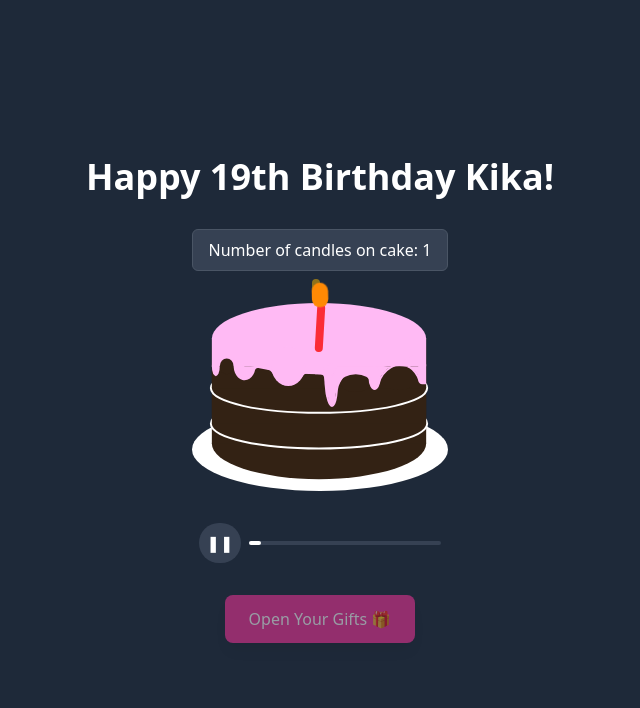
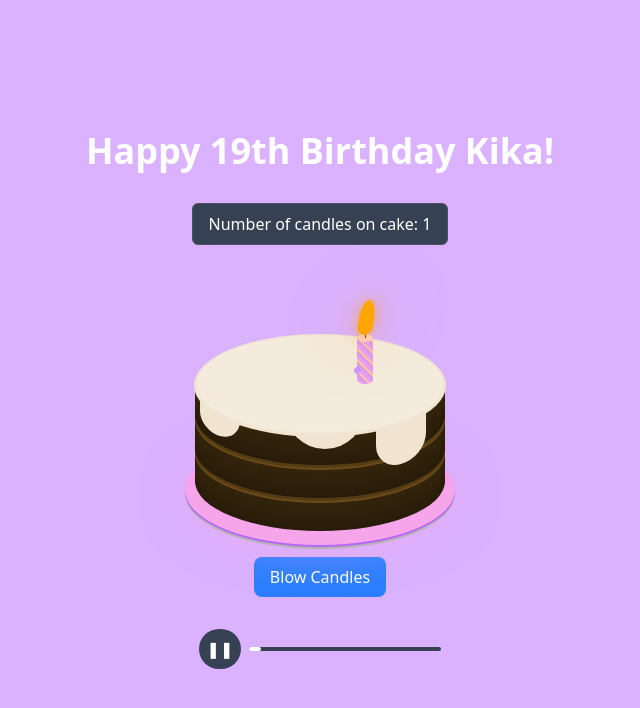
Before and after one commit to AdityaZulkarnaen/BirthdayProject, a React (Vite) app: page / in a window 1280 px wide. Both pictures are taken after a click on the element 640 px from the left and 472 px from the top of the page. Shown: the top 708 px of the page, without its empty margins (320-960 px from the left). Built offline with nearby package versions, Linux system fonts and the light colour scheme.

Commit message:
change cake & candles

```diff
--- a/package.json
+++ b/package.json
@@ -25,6 +25,7 @@
     "eslint-plugin-react-hooks": "^5.1.0",
     "eslint-plugin-react-refresh": "^0.4.19",
     "globals": "^15.15.0",
+    "sass-embedded": "^1.86.3",
     "vite": "^6.2.0"
   }
 }
--- a/src/App.jsx
+++ b/src/App.jsx
@@ -3,6 +3,7 @@ import './App.css';
 import { BrowserRouter as Router, Routes, Route } from 'react-router-dom';
 import CakePage from './components/CakePage';
 import GiftsPage from './components/GiftsPage';
+import MainPage from './components/MainPage';
 
 function App() {
   return (
@@ -10,6 +11,7 @@ function App() {
       <div className="App">
         <Routes>
           <Route path="/" element={<CakePage />} />
+          <Route path="/main" element={<MainPage />} />
           <Route path="/gifts" element={<GiftsPage />} />
         </Routes>
       </div>
--- /dev/null
+++ b/src/components/Cake.jsx
@@ -0,0 +1,21 @@
+import Candle from "./Candle";
+import "./Cake.scss";
+
+const Cake = ({ elementPositions, blowDetected }) => {
+  return (
+    <div className="cake">
+      <div className="plate"></div>
+      <div className="layer layer-bottom"></div>
+      <div className="layer layer-middle"></div>
+      <div className="layer layer-top"></div>
+      <div className="icing"></div>
+      <div className="drip drip1"></div>
+      <div className="drip drip2"></div>
+      <div className="drip drip3"></div>
+
+      <Candle elementPositions={elementPositions} blowDetected={blowDetected} />
+    </div>
+  );
+};
+
+export default Cake;
--- /dev/null
+++ b/src/components/Cake.scss
@@ -0,0 +1,112 @@
+$vanilla: #f0e4d0;
+$chocolate: #553c13;
+
+@mixin foodColoring($color) {
+  background-color: $color;
+  box-shadow: 0 2px 0px lighten($color, 5%), 0 4px 0px darken($color, 8.2%),
+    0 6px 0px darken($color, 8.4%), 0 8px 0px darken($color, 8.6%),
+    0 10px 0px darken($color, 8.8%), 0 12px 0px darken($color, 9%),
+    0 14px 0px darken($color, 9.2%), 0 16px 0px darken($color, 9.4%),
+    0 18px 0px darken($color, 9.6%), 0 20px 0px darken($color, 9.8%),
+    0 22px 0px darken($color, 10%), 0 24px 0px darken($color, 10.2%),
+    0 26px 0px darken($color, 10.4%), 0 28px 0px darken($color, 10.6%),
+    0 30px 0px darken($color, 10.8%);
+}
+
+.cake {
+  position: absolute;
+  width: 250px;
+  height: 200px;
+  top: 50%;
+  left: 50%;
+  margin-top: -70px;
+  margin-left: -125px;
+}
+
+.plate {
+  width: 270px;
+  height: 110px;
+  position: absolute;
+  bottom: -10px;
+  left: -10px;
+  background-color: #f6a5eb;
+  border-radius: 50%;
+  box-shadow: 0 2px 0 darken(#ce97fb, 10%), 0 4px 0 darken(#ccc, 10%),
+    0 5px 40px rgba(#f6a5eb, 0.5);
+}
+
+.cake > * {
+  position: absolute;
+}
+
+.layer {
+  position: absolute;
+  display: block;
+  width: 250px;
+  height: 100px;
+  border-radius: 50%;
+  @include foodColoring($chocolate);
+}
+
+.layer-top {
+  top: 0px;
+}
+.layer-middle {
+  top: 33px;
+}
+.layer-bottom {
+  top: 66px;
+}
+
+.icing {
+  top: -1px;
+  left: -1px;
+  background-color: #f0e4d0;
+  width: 252px;
+  height: 103px;
+  border-radius: 50%;
+  &:before {
+    content: "";
+    position: absolute;
+    top: 4px;
+    right: 5px;
+    bottom: 6px;
+    left: 5px;
+    background-color: lighten($vanilla, 3%);
+    box-shadow: 0 0 4px lighten($vanilla, 5%), 0 0 4px lighten($vanilla, 5%),
+      0 0 4px lighten($vanilla, 5%);
+    border-radius: 50%;
+    z-index: 1;
+  }
+}
+
+.drip {
+  display: block;
+  width: 50px;
+  height: 60px;
+  border-bottom-left-radius: 25px;
+  border-bottom-right-radius: 25px;
+  background-color: $vanilla;
+}
+
+.drip1 {
+  top: 53px;
+  left: 5px;
+  transform: skewY(15deg);
+  height: 48px;
+  width: 40px;
+}
+
+.drip2 {
+  top: 69px;
+  left: 181px;
+  transform: skewY(-15deg);
+}
+
+.drip3 {
+  top: 54px;
+  left: 90px;
+  width: 80px;
+  border-bottom-left-radius: 40px;
+  border-bottom-right-radius: 40px;
+}
--- a/src/components/CakePage.jsx
+++ b/src/components/CakePage.jsx
@@ -1,8 +1,8 @@
-// src/components/CakePage.jsx - Modified with navigation button
+// src/components/CakePage.jsx - Modified to use Cake.jsx component
 import React, { useState, useEffect } from 'react';
 import { useNavigate } from 'react-router-dom';
-import cake from '../assets/cake.svg';
 import { useAudio } from '../hooks/useAudio';
+import Cake from './Cake'; // Import the Cake component
 
 const CakePage = () => {
   // Fixed name - Kika
@@ -10,20 +10,94 @@ const CakePage = () => {
   const [candles, setCandles] = useState(0);
   const [showCandles, setShowCandles] = useState(false);
   const [songPlayedOnce, setSongPlayedOnce] = useState(false);
+  const [blowDetected, setBlowDetected] = useState(false);
   const { playBirthdaySong, stopBirthdaySong, isPlaying } = useAudio();
   const navigate = useNavigate();
+
+  // Calculate positions for candles
+  const [elementPositions, setElementPositions] = useState([]);
+  // Keep track of used angles to avoid overlap
+  const [usedAngles, setUsedAngles] = useState([]);
+
+  // Function to get random number in range
+  const getRandomInRange = (min, max) => {
+    return Math.random() * (max - min) + min;
+  };
+
+  // Function to randomly select from specific y values
+  const getRandomYPosition = () => {
+    const yOptions = [5, 2, -1];
+    const randomIndex = Math.floor(Math.random() * yOptions.length);
+    return yOptions[randomIndex];
+  };
+
+  // Function to generate a position for a new candle with unique angle
+  const generateCandlePosition = () => {
+    // Cake dimensions - now matched to CSS cake dimensions
+    const cakeWidth = 250; // width from Cake.scss
+
+    // Define the region for candle placement on the cake frosting
+    const centerX = cakeWidth / 2;
+    const baseRadius = 70; // Base radius for positioning on the CSS cake
+
+    // Define possible angle sectors (10 sectors around the cake top)
+    const possibleSectors = Array.from({ length: 10 }, (_, i) => i * 36 - 90); // 10 sectors of 36 degrees each
+
+    // Filter out already used sectors
+    const availableSectors = possibleSectors.filter(sector => !usedAngles.includes(sector));
+
+    // If all sectors are used, reset (this shouldn't happen with max 10 candles)
+    const selectedSector = availableSectors.length > 0
+      ? availableSectors[Math.floor(Math.random() * availableSectors.length)]
+      : possibleSectors[Math.floor(Math.random() * possibleSectors.length)];
+
+    // Update used angles
+    setUsedAngles(prev => [...prev, selectedSector]);
+
+    // Add some randomness to the angle (±10 degrees)
+    const randomAngleOffset = getRandomInRange(-10, 10);
+    const angle = selectedSector + randomAngleOffset;
+    const radian = angle * Math.PI / 180;
+
+    // Add some randomness to the radius (±10px)
+    const randomRadiusOffset = getRandomInRange(-10, 10);
+    const radius = baseRadius + randomRadiusOffset;
+
+    // Calculate position with randomized components
+    const x = centerX + radius * Math.cos(radian);
+    const y = getRandomYPosition(); // Random y position from options: 5, 2, -1
+
+    return { x, y };
+  };
+
+  useEffect(() => {
+    // Only generate positions for new candles
+    if (showCandles && elementPositions.length < candles) {
+      const newPositions = [...elementPositions];
+
+      // Add positions only for the new candles
+      for (let i = elementPositions.length; i < candles; i++) {
+        newPositions.push(generateCandlePosition());
+      }
+
+      setElementPositions(newPositions);
+    }
+  }, [candles, showCandles]);
 
   const handleCakeClick = () => {
     if (!showCandles) {
       setShowCandles(true);
-      setCandles(1); // Default to 1 candle when first clicked
+      setCandles(1); // Start with 1 candle
+      setBlowDetected(false);
+      setUsedAngles([]); // Reset used angles when starting fresh
 
       if (!isPlaying) {
         playBirthdaySong();
       }
     } else {
-      // Add one more candle on each subsequent click
-      setCandles(prev => Math.min(prev + 1, 10)); // Max 10 candles
+      // Add one more candle on each subsequent click, up to 10
+      setCandles(prev => Math.min(prev + 1, 10));
+      setBlowDetected(false);
     }
   };
 
@@ -33,6 +107,10 @@ const CakePage = () => {
     } else {
       playBirthdaySong();
     }
+  };
+
+  const handleBlowCandles = () => {
+    setBlowDetected(true);
   };
 
   // Track when song completes playing once
@@ -46,8 +124,12 @@ const CakePage = () => {
     navigate('/gifts');
   };
 
+  const goToMain = () => {
+    navigate('/main');
+  };
+
   return (
-    <div className="min-h-screen bg-gray-800 flex flex-col items-center justify-center text-white">
+    <div className="min-h-screen bg-purple-300 flex flex-col items-center justify-center text-white">
       <div className="text-4xl w-10/12 font-bold mb-8 text-center">
         Happy 19th Birthday {name}!
       </div>
@@ -59,36 +141,24 @@ const CakePage = () => {
       </div>
 
       <div
-        className="relative cursor-pointer"
+        className="relative cursor-pointer w-64 h-64"
         onClick={handleCakeClick}
       >
-        <img src={cake} alt="Birthday Cake" className="w-64" />
+        {/* Replace the image with the Cake component */}
+        <Cake
+          elementPositions={showCandles ? elementPositions : []}
+          blowDetected={blowDetected}
+        />
+      </div>
 
-        {showCandles && (
-          <div className="absolute top-0 left-0 w-full">
-            <div className="flex justify-center">
-              {Array.from({ length: candles }).map((_, index) => (
-                <div key={index} className="relative mx-1">
-                  {/* Candle */}
-                  <div
-                    className="w-2 h-12 bg-red-500 rounded-sm mx-auto"
-                    style={{
-                      transform: `rotate(${Math.random() * 10 - 5}deg)`,
-                      marginTop: `${Math.random() * 10}px`
-                    }}
-                  ></div>
-
-                  {/* Flame */}
-                  <div className="absolute -top-6 left-1/2 -translate-x-1/2">
-                    <div className="w-2 h-4 bg-yellow-500 rounded-full animate-pulse"></div>
-                    <div className="w-4 h-6 bg-orange-400 rounded-full -mt-3 animate-flame"></div>
-                  </div>
-                </div>
-              ))}
-            </div>
-          </div>
-        )}
-      </div>
+      {showCandles && !blowDetected && (
+        <button
+          onClick={handleBlowCandles}
+          className="mt-6 px-4 py-2 bg-blue-500 text-white rounded-lg hover:bg-blue-600 transition duration-300"
+        >
+          Blow Candles
+        </button>
+      )}
 
       {(showCandles || isPlaying) && (
         <div className="mt-8 flex items-center">
@@ -104,13 +174,12 @@ const CakePage = () => {
         </div>
       )}
 
-      {/* Show gifts button after song has played once */}
-      {showCandles && (
+      {(showCandles && (blowDetected || songPlayedOnce)) && (
         <button
-          onClick={goToGifts}
+          onClick={goToMain}
           className="mt-8 px-6 py-3 bg-pink-500 text-white rounded-lg shadow-lg hover:bg-pink-600 transition duration-300 animate-pulse"
         >
-          Open Your Gifts 🎁
+          Next
         </button>
       )}
     </div>
--- /dev/null
+++ b/src/components/Candle.jsx
@@ -0,0 +1,28 @@
+import "./Candle.scss";
+
+const Candle = ({ elementPositions, blowDetected }) => {
+  return (
+    <div className="bd-candles">
+      {elementPositions.map((position, i) => (
+        <div
+          className="candle"
+          style={{
+            position: "absolute",
+            left: `${position.x}px`,
+            top: `${position.y}px`,
+          }}
+          key={i}
+        >
+          <div
+            className={`flame ${blowDetected ? "fadeOut" : "flicker"}`}
+          ></div>
+
+          <div className="wick"></div>
+          <div className={blowDetected ? "" : "drop"}></div>
+        </div>
+      ))}
+    </div>
+  );
+};
+
+export default Candle;
--- /dev/null
+++ b/src/components/Candle.scss
@@ -0,0 +1,142 @@
+$background-color_1: #ce97fb;
+
+.candle {
+  margin-left: -8px;
+  top: -20px;
+  left: 50%;
+  width: 16px;
+  height: 50px;
+  border-radius: 8px / 4px;
+  background-color: $background-color_1;
+  background: repeating-linear-gradient(
+    45deg,
+    #faa99d,
+    #fddf7e 1px,
+    #f6a5eb 2px,
+    #ce97fb 8px
+  );
+  z-index: 10;
+  animation: fadeInDown 0.6s ease-in-out forwards;
+
+  &:before {
+    content: "";
+    position: absolute;
+    top: 0;
+    left: 0;
+    width: 16px;
+    height: 8px;
+    border-radius: 50%;
+    background-color: lighten(#faa99d, 10%);
+  }
+}
+/*.candle:before is the flickering light*/
+/*.candle:after is the candle's shadow*/
+@keyframes flickr {
+  0% {
+    transform: rotate(45deg);
+  }
+  50% {
+    transform: rotate(40deg);
+  }
+  100% {
+    transform: rotate(50deg);
+  }
+}
+
+@keyframes fadeInDown {
+  from {
+    transform: translateY(-100vh);
+  }
+  to {
+    transform: translateY(0);
+  }
+}
+
+@keyframes drop {
+  50% {
+    transform: rotate(55deg);
+  }
+  100% {
+    top: 40px;
+    transform: rotate(60deg);
+    border-radius: 0px 100px 100px 100px;
+  }
+}
+.drop {
+  position: absolute;
+  content: "";
+  background: #ce97fb;
+  height: 7px;
+  width: 7px;
+  border-radius: 0px 100px 80px 100px;
+  transform: rotate(60deg);
+  top: 10px;
+  left: -15%;
+  animation: drop infinite ease 6s;
+  z-index: 3;
+}
+
+.wick {
+  position: absolute;
+  background-color: rgb(80, 52, 0);
+  border-radius: 10px 10px 10px 10px;
+  width: 1px;
+  height: 10px;
+  top: -6px;
+  left: 50%;
+}
+
+.flame {
+  position: absolute;
+  background-color: orange;
+  width: 15px;
+  height: 35px;
+  border-radius: 10px 10px 10px 10px / 25px 25px 10px 10px;
+  top: -34px;
+  left: 50%;
+  margin-left: -7.5px;
+  z-index: 10;
+  box-shadow: 0 0 10px rgba(orange, 0.5), 0 0 20px rgba(orange, 0.5),
+    0 0 60px rgba(orange, 0.5), 0 0 80px rgba(orange, 0.5);
+  transform-origin: 50% 90%;
+}
+.flicker {
+  animation: flicker 1s ease-in-out alternate infinite;
+}
+
+@keyframes flicker {
+  0% {
+    transform: skewX(5deg);
+    box-shadow: 0 0 10px rgba(orange, 0.2), 0 0 20px rgba(orange, 0.2),
+      0 0 60px rgba(orange, 0.2), 0 0 80px rgba(orange, 0.2);
+  }
+  25% {
+    transform: skewX(-5deg);
+    box-shadow: 0 0 10px rgba(orange, 0.5), 0 0 20px rgba(orange, 0.5),
+      0 0 60px rgba(orange, 0.5), 0 0 80px rgba(orange, 0.5);
+  }
+  50% {
+    transform: skewX(10deg);
+    box-shadow: 0 0 10px rgba(orange, 0.3), 0 0 20px rgba(orange, 0.3),
+      0 0 60px rgba(orange, 0.3), 0 0 80px rgba(orange, 0.3);
+  }
+  75% {
+    transform: skewX(-10deg);
+    box-shadow: 0 0 10px rgba(orange, 0.4), 0 0 20px rgba(orange, 0.4),
+      0 0 60px rgba(orange, 0.4), 0 0 80px rgba(orange, 0.4);
+  }
+  100% {
+    transform: skewX(5deg);
+    box-shadow: 0 0 10px rgba(orange, 0.5), 0 0 20px rgba(orange, 0.5),
+      0 0 60px rgba(orange, 0.5), 0 0 80px rgba(orange, 0.5);
+  }
+}
+
+.fadeOut {
+  animation: fadeOut 1s ease-in-out forwards;
+}
+@keyframes fadeOut {
+  to {
+    opacity: 0;
+  }
+}
```
Also changed, not shown: src/components/MainPage.jsx (added, +11 -0 lines), 1 other file (tests, documents, lock files or other folders).
